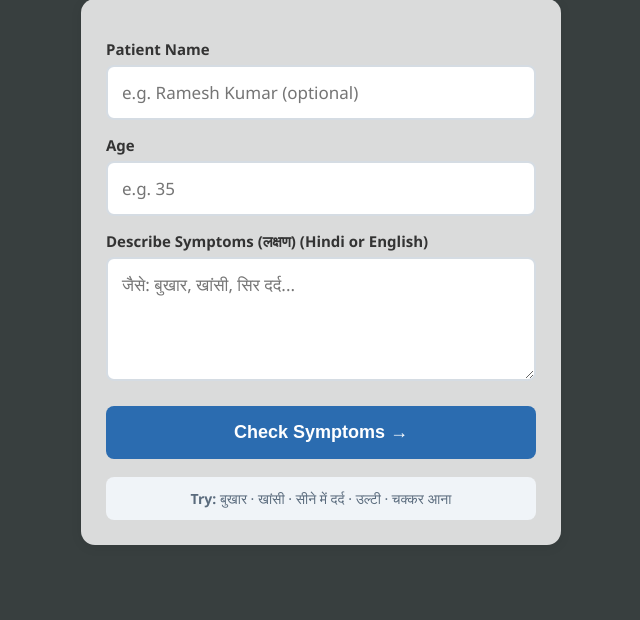
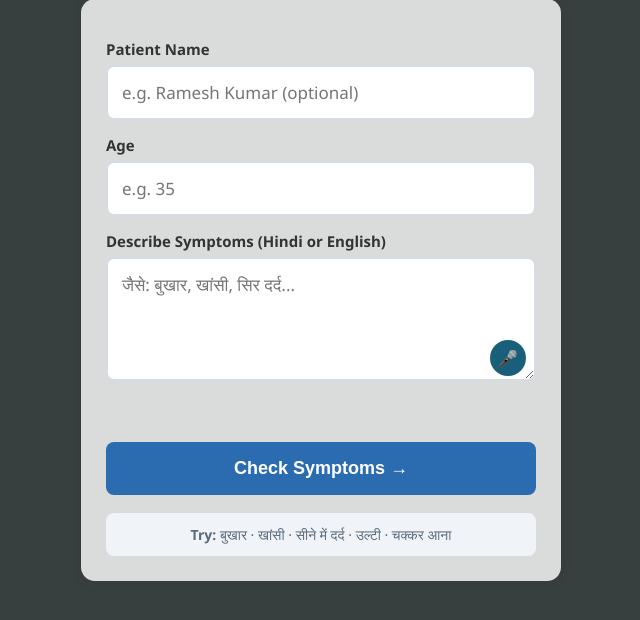
Before and after one commit to Prince-9x08/quickcareai, a Flask app: page / in a window 1280 px wide. Shown: the part 134-754 px from the top of the page, without its empty margins (319-959 px from the left). Run offline with Flask 3, Linux system fonts and the light colour scheme.

Commit message:
added mic feature

```diff
--- a/app.py
+++ b/app.py
@@ -396,6 +396,7 @@ def classify_symptom(text):
 
     symptom_keys = list(SYMPTOM_RULES.keys())
 
+    # Check ALL symptoms, keep the one with highest urgency
     for symptom in symptom_keys:
         pattern = r'\b' + re.escape(symptom) + r'\b'
         if re.search(pattern, text_lower):
@@ -406,6 +407,7 @@ def classify_symptom(text):
                 best_match = symptom
                 best_data = data
 
+    # Fuzzy match fallback only if nothing matched exactly
     if not best_match:
         words = text_lower.split()
         for word in words:
@@ -421,6 +423,7 @@ def classify_symptom(text):
 
     if best_match:
         return best_match, best_data
+
     return None, {
         "urgency": "Unknown",
         "causes": ["Not enough information to determine possible causes"],
--- a/static/style.css
+++ b/static/style.css
@@ -333,3 +333,49 @@ input:focus, textarea:focus {
     font-weight: 600;
     font-size: 16px;
 }
+.textarea-wrapper {
+    position: relative;
+}
+
+.textarea-wrapper textarea {
+    padding-right: 50px;
+}
+
+.mic-btn {
+    position: absolute;
+    right: 10px;
+    bottom: 10px;
+    width: 36px;
+    height: 36px;
+    border-radius: 50%;
+    border: none;
+    background-color: #1a5f7a;
+    color: white;
+    font-size: 16px;
+    cursor: pointer;
+    display: flex;
+    align-items: center;
+    justify-content: center;
+}
+
+.mic-btn:hover {
+    background-color: #144a5f;
+}
+
+.mic-btn.listening {
+    background-color: #dc2626;
+    animation: pulse 1s infinite;
+}
+
+@keyframes pulse {
+    0%, 100% { opacity: 1; }
+    50% { opacity: 0.6; }
+}
+
+.mic-status {
+    text-align: center;
+    font-size: 13px;
+    color: #1a5f7a;
+    min-height: 18px;
+    margin-top: 5px;
+}
--- a/templates/index.html
+++ b/templates/index.html
@@ -6,6 +6,52 @@
     <title>quickcareAI - Symptom Checker</title>
     <link rel="stylesheet" href="{{ url_for('static', filename='style.css') }}">
 </head>
+<script>
+    const micBtn = document.getElementById('micBtn');
+    const micStatus = document.getElementById('micStatus');
+    const symptomText = document.getElementById('symptom_text');
+
+    if ('webkitSpeechRecognition' in window || 'SpeechRecognition' in window) {
+        const SpeechRecognition = window.SpeechRecognition || window.webkitSpeechRecognition;
+        const recognition = new SpeechRecognition();
+        recognition.lang = 'hi-IN'; // Hindi (India) - change to 'en-IN' for English
+        recognition.interimResults = false;
+        recognition.maxAlternatives = 1;
+
+        let isListening = false;
+
+        micBtn.addEventListener('click', function() {
+            if (!isListening) {
+                recognition.start();
+                isListening = true;
+                micBtn.classList.add('listening');
+                micStatus.textContent = '🎙️ Listening... speak now';
+            }
+        });
+
+        recognition.onresult = function(event) {
+            const transcript = event.results[0][0].transcript;
+            symptomText.value = symptomText.value
+                ? symptomText.value + ' ' + transcript
+                : transcript;
+            micStatus.textContent = '✓ Got it!';
+            setTimeout(() => { micStatus.textContent = ''; }, 2000);
+        };
+
+        recognition.onerror = function(event) {
+            micStatus.textContent = '⚠️ Could not hear you, please try again or type instead';
+            setTimeout(() => { micStatus.textContent = ''; }, 3000);
+        };
+
+        recognition.onend = function() {
+            isListening = false;
+            micBtn.classList.remove('listening');
+        };
+    } else {
+        // Browser doesn't support voice input - hide the mic button entirely
+        micBtn.style.display = 'none';
+    }
+</script>
 <body>
     <div class="header">
         <h1>🏥 quickcareAI</h1>
@@ -33,7 +79,8 @@
                 required
             >
 
-            <label for="symptom_text">Describe Symptoms (लक्षण) (Hindi or English)</label>
+            <label for="symptom_text">Describe Symptoms (Hindi or English)</label>
+<div class="textarea-wrapper">
     <textarea
         id="symptom_text"
         name="symptom_text"
@@ -41,6 +88,9 @@
         placeholder="जैसे: बुखार, खांसी, सिर दर्द..."
         required
     ></textarea>
+    <button type="button" id="micBtn" class="mic-btn" title="Speak your symptoms">🎤</button>
+</div>
+<p id="micStatus" class="mic-status"></p>
 
             <button type="submit" class="submit-btn" id="submitBtn">Check Symptoms →</button>
         </form>
```
Lines whose indentation alone changed are shown as unchanged.
